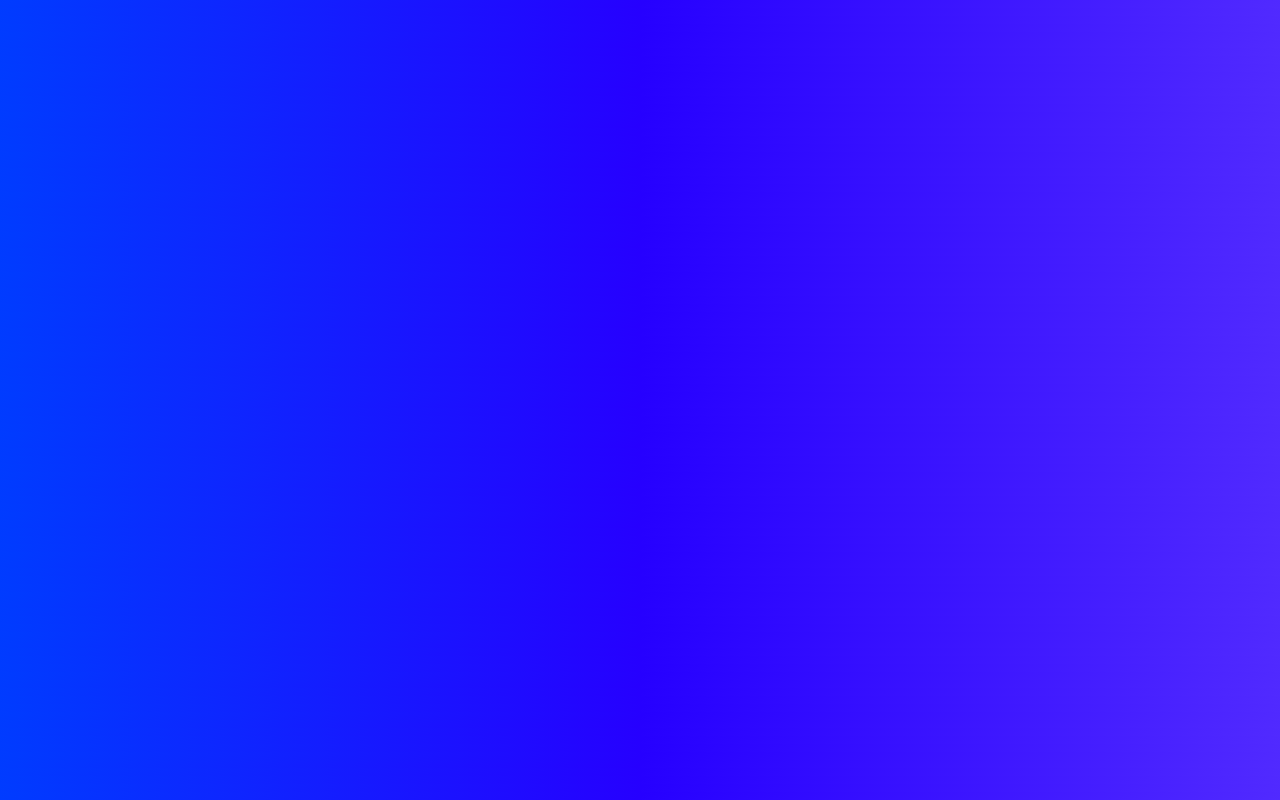
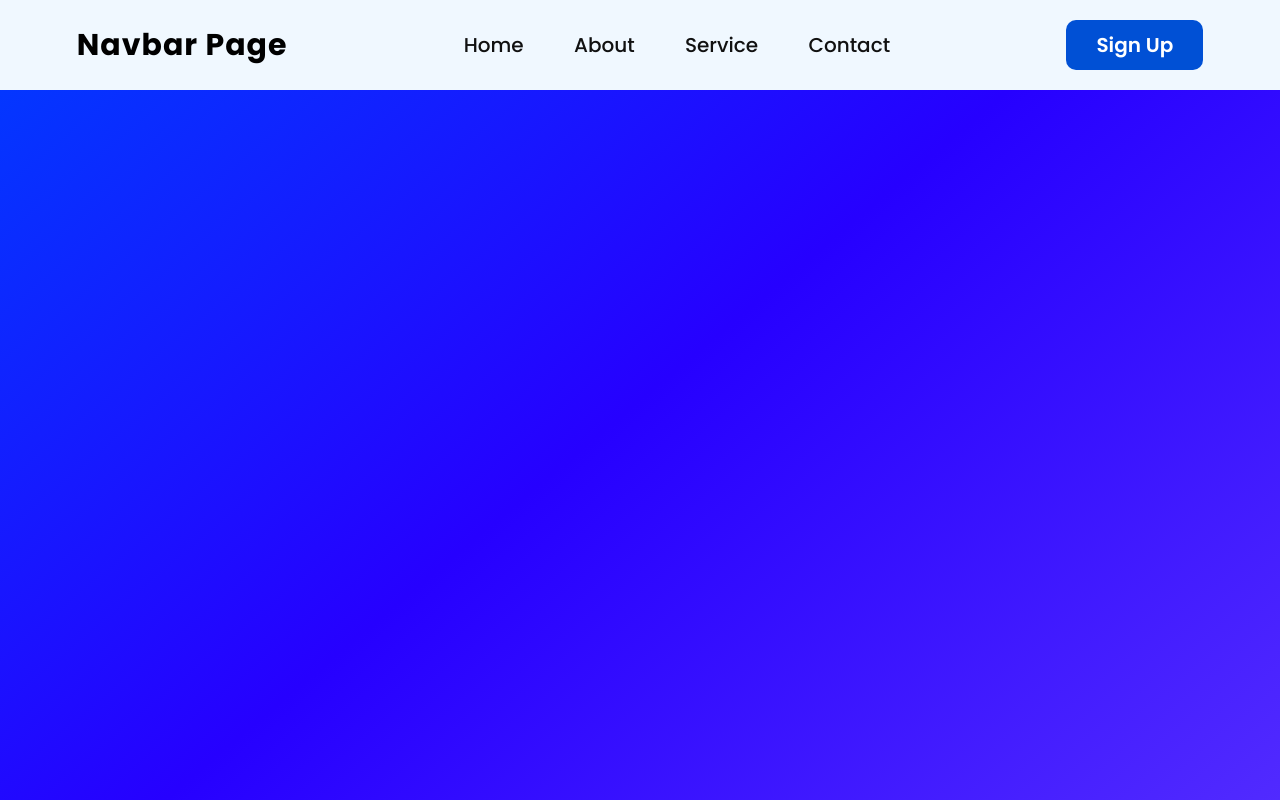
Before and after one commit to xMurka/my_navbar, a plain HTML site: page index.html in a window 1280 px wide. Drawn offline with Linux system fonts and the light colour scheme.

Commit message:
modified:   index.html 	modified:   styles.css

```diff
--- a/index.html
+++ b/index.html
@@ -4,13 +4,18 @@
     <meta charset="UTF-8">
     <meta name="viewport" content="width=device-width, initial-scale=1.0">
     <title>Navbar</title>
-    <style>
-        body{
-            background: linear-gradient(320deg, #512aff, #2600ff, #003cff);
-        }
-    </style>
+    <link rel="stylesheet" href="styles.css" />
 </head>
 <body>
-
+    <header>
+        <h1 class="logo">Navbar page</h1>
+        <nav>
+            <a href="#">Home</a>
+            <a href="#">About</a>
+            <a href="#">Service</a>
+            <a href="#">Contact</a>
+        </nav>
+        <a href="#" class="button">Sign Up</a>
+    </header>
 </body>
 </html>
--- a/styles.css
+++ b/styles.css
@@ -0,0 +1,85 @@
+@import url("https://fonts.googleapis.com/css2?family=Poppins:wght@400;500;600;700&display=swap");
+* {
+    margin: 0;
+    padding: 0;
+    box-sizing: border-box;
+    font-family: "Poppins", sans-serif;
+    text-decoration: none;
+}
+
+body {
+    min-height: 100vh;
+    background: linear-gradient(320deg, #512aff, #2600ff, #003cff);
+    background-position: center;
+    background-repeat: no-repeat;
+    background-size: cover;
+}
+
+header {
+    width: 100%;
+    position: fixed;
+    left: 0;
+    top: 0;
+    right: 0;
+    background-color: aliceblue;
+    padding: 20px 6%;
+    display: flex;
+    justify-content: space-between;
+    align-items: center;
+}
+
+.logo {
+    font-size: 30px;
+    text-transform: capitalize;
+    letter-spacing: 1px;
+}
+
+nav a {
+    font-size: 20px;
+    text-transform: capitalize;
+    margin: 15px;
+    padding: 8px;
+    color: #111;
+    font-weight: 500;
+    border-bottom: solid transparent 3px;
+    transition: .3s ease;
+}
+
+nav a:hover {
+    border-bottom: solid #0050d5 3px;
+    color: #0050d5;
+}
+
+.button {
+    display: block;
+    padding: 10px 30px;
+    background-color: #0050d5;
+    color: #fff;
+    border-radius: 10px;
+    transition: .3s ease;
+    font-size: 20px;
+    text-transform: capitalize;
+    font-weight: 600;
+}
+
+@media (max-width:931px){
+    header {
+        padding: 4%;
+        transition: .3s ease;
+    }
+    nav a{
+        margin: 10px;
+        transition: .3s ease;
+    }
+}
+
+@media(max-width:849px){
+    header nav{
+        position: absolute;
+        left: 0;
+        top: 100%;
+        right: 0;
+        width: 100%;
+        background-color: #fff;
+    }
+}
```
